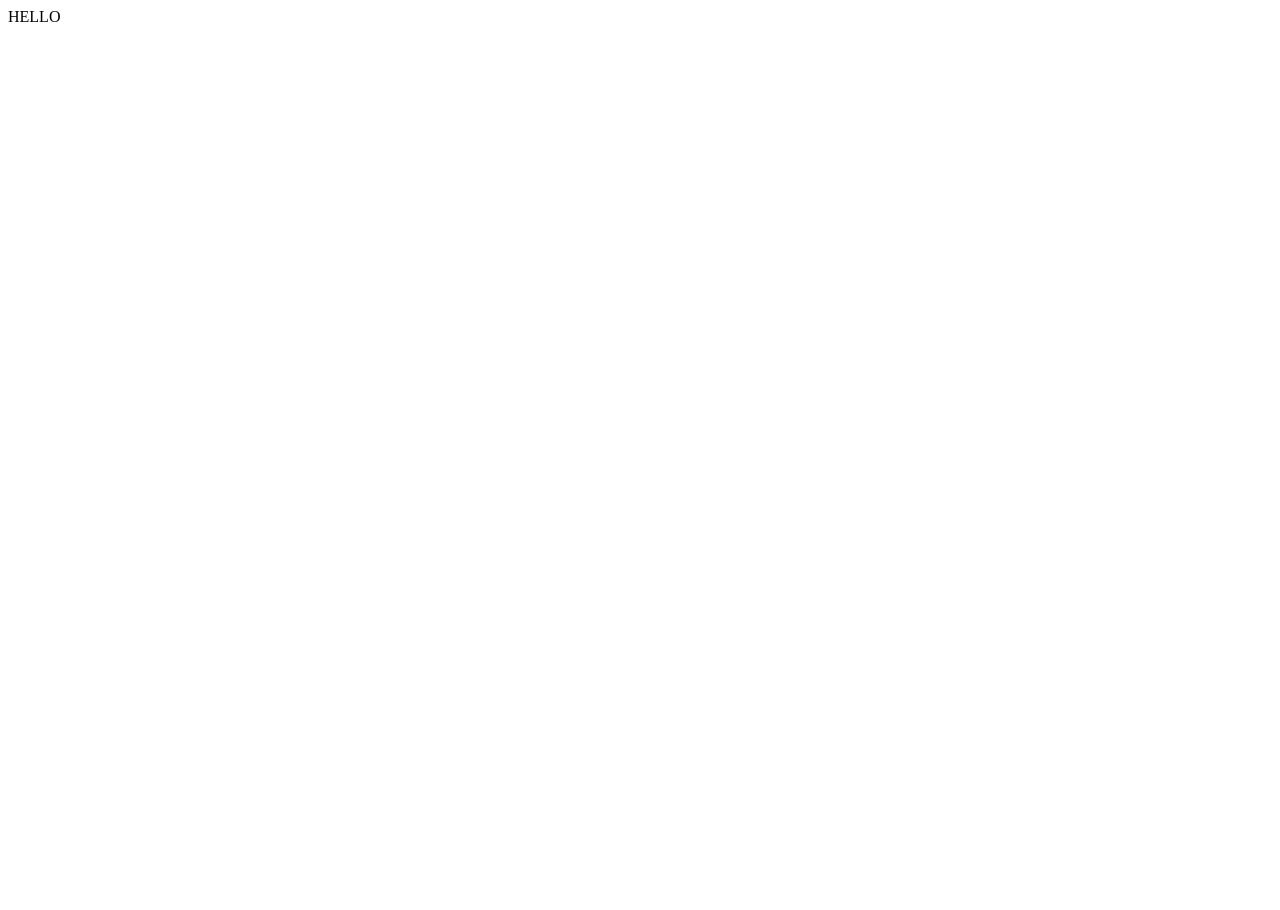
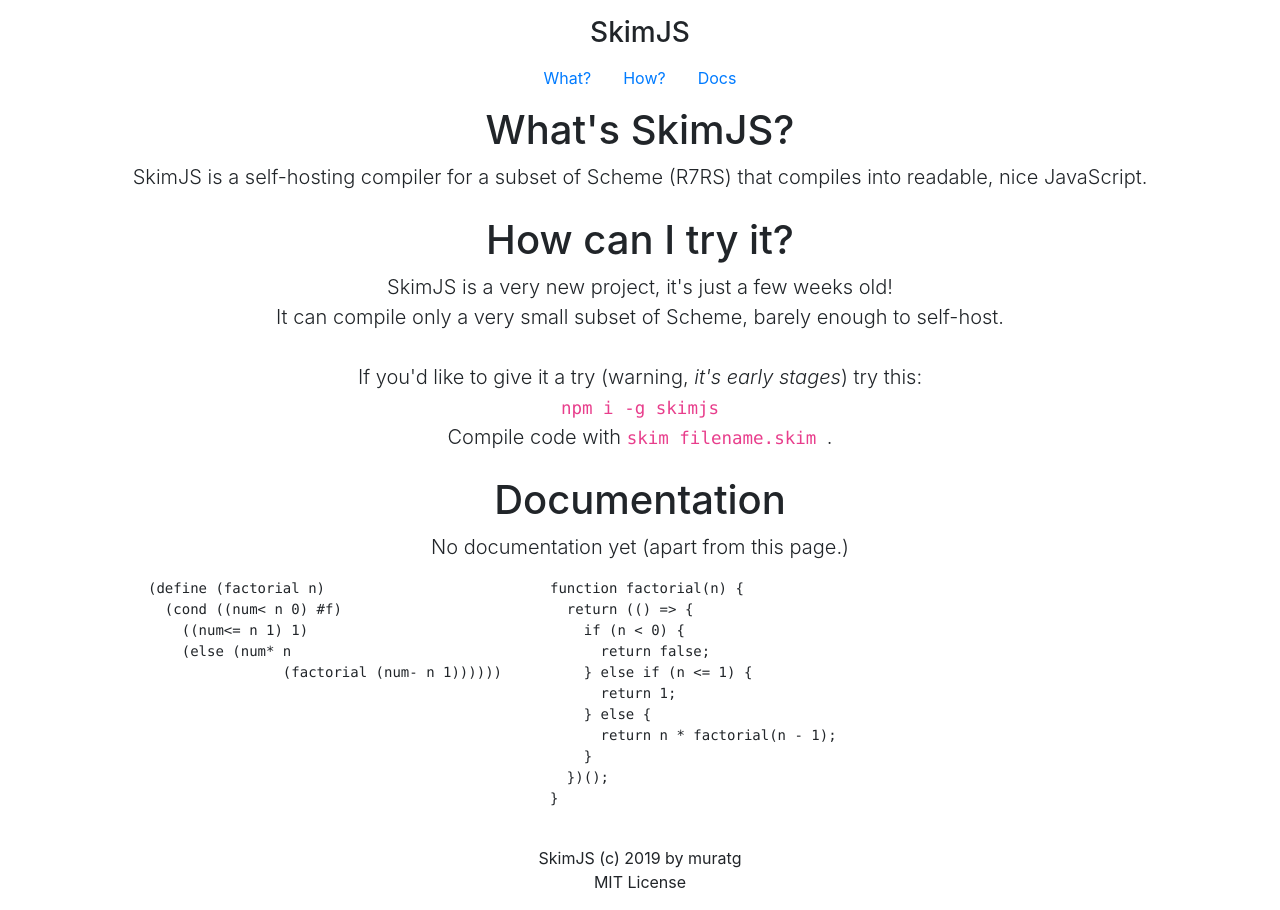
Before and after one commit to muratg/skim, a plain HTML site: page docs/index.html in a window 1280 px wide. Before the commit the page ends 800 px from the top, so only its background shows below. Drawn offline with nearby package versions, Linux system fonts and the light colour scheme.

Commit message:
initial doc

```diff
--- a/docs/index.html
+++ b/docs/index.html
@@ -1 +1,85 @@
-HELLO
+<!doctype html>
+<html lang="en">
+  <head>
+    <meta charset="utf-8">
+    <meta name="viewport" content="width=device-width, initial-scale=1, shrink-to-fit=no">
+    <meta name="description" content="Information about SkimJS!">
+    <meta name="author" content="muratg">
+    <title>SkimJS programming language.</title>
+    <link href="../../dist/css/bootstrap.min.css" rel="stylesheet">
+<link rel="stylesheet" href="https://stackpath.bootstrapcdn.com/bootstrap/4.3.1/css/bootstrap.min.css" integrity="sha384-ggOyR0iXCbMQv3Xipma34MD+dH/1fQ784/j6cY/iJTQUOhcWr7x9JvoRxT2MZw1T" crossorigin="anonymous">
+  </head>
+  <body class="text-center">
+
+    <div class="cover-container top d-flex h-100 p-3 mx-auto flex-column">
+      <header class="masthead mb-auto">
+        <div class="inner">
+          <h3 class="masthead-brand">SkimJS</h3>
+          <nav class="nav nav-masthead justify-content-center">
+            <a class="nav-link active" href="#what">What?</a>
+            <a class="nav-link" href="#how">How?</a>
+            <a class="nav-link" href="#docs">Docs</a>
+          </nav>
+        </div>
+      </header>
+
+      <div id="what" class="cover mt-2">
+        <h1 class="cover-heading">What's SkimJS?</h1>
+        <p class="lead mt-2">SkimJS is a self-hosting compiler for a subset of Scheme (R7RS) that compiles into readable, nice JavaScript.</p>
+      </div>
+
+      <div id="how" class="cover mt-2">
+        <h1 class="cover-heading">How can I try it?</h1>
+        <p class="lead mt-2">
+          SkimJS is a very new project, it's just a few weeks old! <br />
+          It can compile only a very small subset of Scheme, barely enough to self-host. <br />
+          <br />
+          If you'd like to give it a try (warning, <i>it's early stages</i>) try this:
+          <br />
+          <code> npm i -g skimjs </code>
+          <br />
+          Compile code with <code> skim filename.skim </code>.
+        </p>
+      </div>
+
+      <div id="docs" class="container mt-2">
+        <h1 class="cover-heading">Documentation</h1>
+        <p class="lead mt-2">No documentation yet (apart from this page.)</p>
+      <div class="d-flex container ml-5" class="ml-5">
+        <pre style="text-align: left">
+(define (factorial n)
+  (cond ((num< n 0) #f)
+    ((num<= n 1) 1)
+    (else (num* n
+                (factorial (num- n 1))))))
+        </pre>
+
+        <pre style="text-align: left" class="ml-5">
+function factorial(n) {
+  return (() => {
+    if (n < 0) {
+      return false;
+    } else if (n <= 1) {
+      return 1;
+    } else {
+      return n * factorial(n - 1);
+    }
+  })();
+}
+        </pre>
+      </div>
+      </div>
+
+      <footer class="mastfoot mt-auto">
+        <div class="inner">
+          SkimJS (c) 2019 by muratg <br /> MIT License
+        </div>
+      </footer>
+    </div>
+
+
+    <script src="https://code.jquery.com/jquery-3.3.1.slim.min.js" integrity="sha384-q8i/X+965DzO0rT7abK41JStQIAqVgRVzpbzo5smXKp4YfRvH+8abtTE1Pi6jizo" crossorigin="anonymous"></script>
+    <script src="https://cdnjs.cloudflare.com/ajax/libs/popper.js/1.14.7/umd/popper.min.js" integrity="sha384-UO2eT0CpHqdSJQ6hJty5KVphtPhzWj9WO1clHTMGa3JDZwrnQq4sF86dIHNDz0W1" crossorigin="anonymous"></script>
+    <script src="https://stackpath.bootstrapcdn.com/bootstrap/4.3.1/js/bootstrap.min.js" integrity="sha384-JjSmVgyd0p3pXB1rRibZUAYoIIy6OrQ6VrjIEaFf/nJGzIxFDsf4x0xIM+B07jRM" crossorigin="anonymous"></script>
+  </body>
+</html>
```
